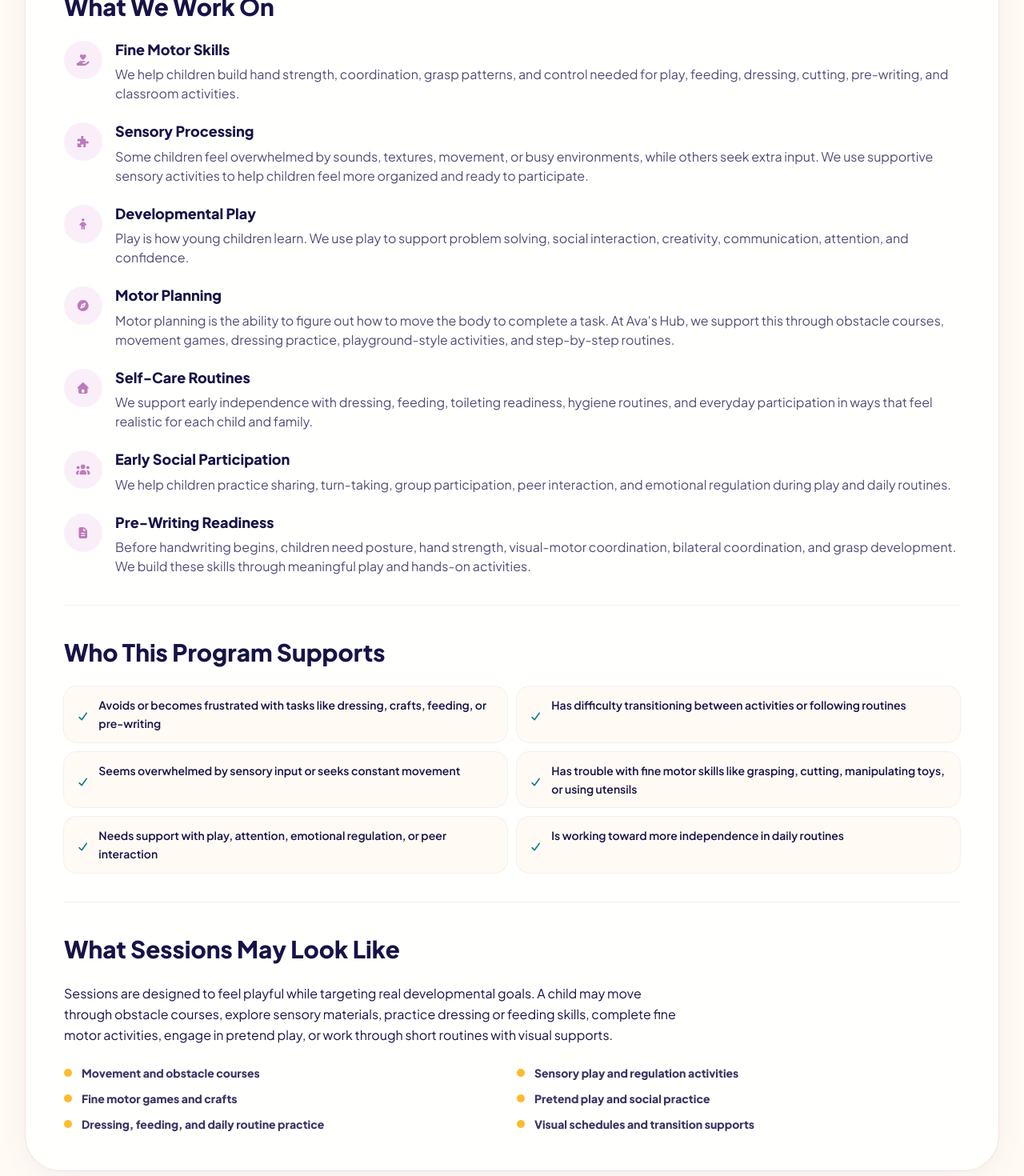
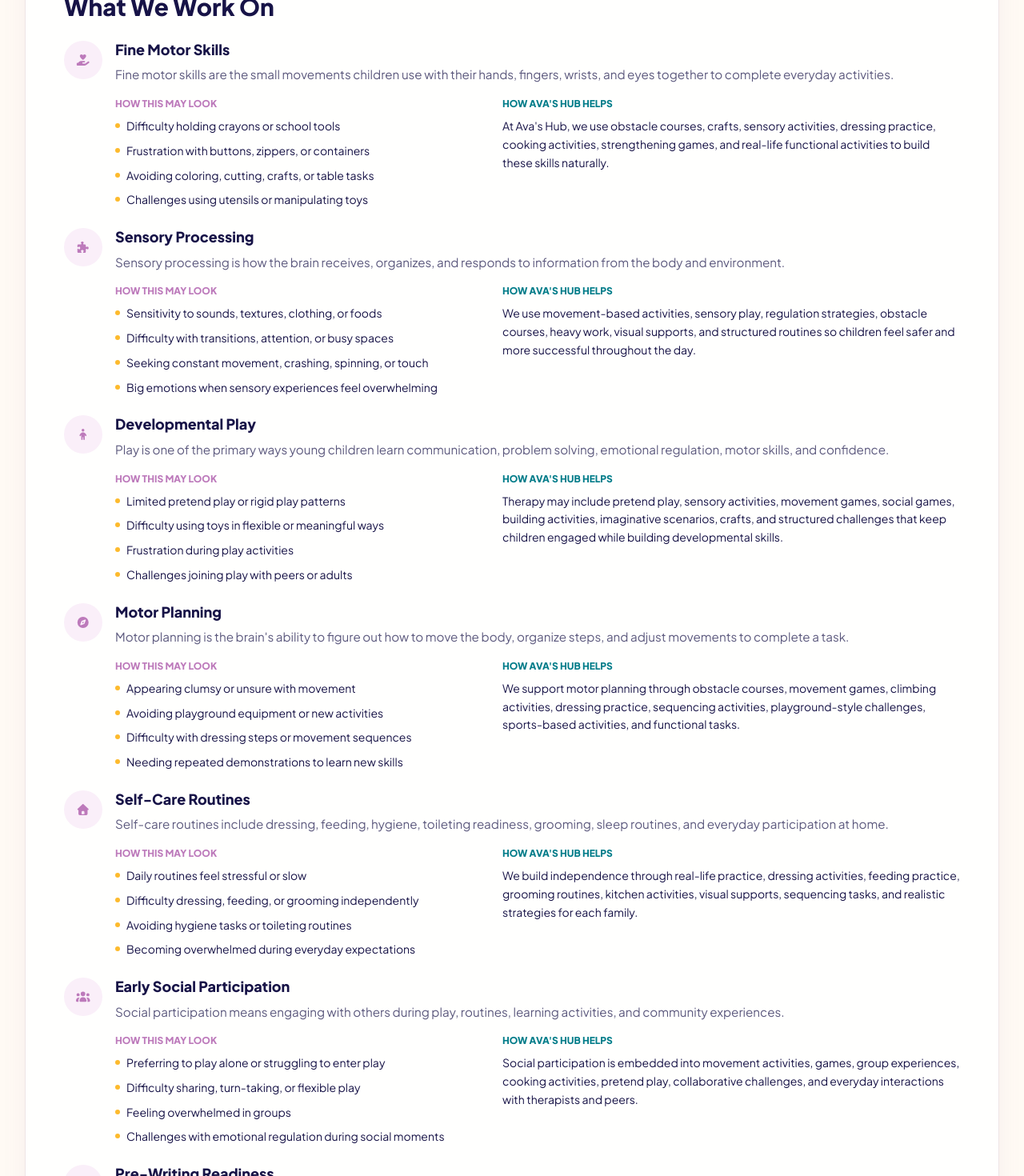
Before and after one commit to tasawur1/AvashubNJ, a Next.js app: page /programs/kids in a window 1280 px wide. Shown: the part 860-2330 px from the top of the page at 80% size. Built offline with nearby package versions, Linux system fonts and the light colour scheme.

Commit message:
Refine Kids program skill details

```diff
--- a/src/app/programs/kids/page.tsx
+++ b/src/app/programs/kids/page.tsx
@@ -19,44 +19,109 @@
 type GuideItem = {
   icon: IconName;
   title: string;
-  text: string;
+  intro: string;
+  signs: string[];
+  helps: string;
 };
 
 const workOnItems: GuideItem[] = [
   {
     icon: "handHeart",
     title: "Fine Motor Skills",
-    text: "We help children build hand strength, coordination, grasp patterns, and control needed for play, feeding, dressing, cutting, pre-writing, and classroom activities.",
+    intro:
+      "Fine motor skills are the small movements children use with their hands, fingers, wrists, and eyes together to complete everyday activities.",
+    signs: [
+      "Difficulty holding crayons or school tools",
+      "Frustration with buttons, zippers, or containers",
+      "Avoiding coloring, cutting, crafts, or table tasks",
+      "Challenges using utensils or manipulating toys",
+    ],
+    helps:
+      "At Ava's Hub, we use obstacle courses, crafts, sensory activities, dressing practice, cooking activities, strengthening games, and real-life functional activities to build these skills naturally.",
   },
   {
     icon: "puzzlePiece",
     title: "Sensory Processing",
-    text: "Some children feel overwhelmed by sounds, textures, movement, or busy environments, while others seek extra input. We use supportive sensory activities to help children feel more organized and ready to participate.",
+    intro:
+      "Sensory processing is how the brain receives, organizes, and responds to information from the body and environment.",
+    signs: [
+      "Sensitivity to sounds, textures, clothing, or foods",
+      "Difficulty with transitions, attention, or busy spaces",
+      "Seeking constant movement, crashing, spinning, or touch",
+      "Big emotions when sensory experiences feel overwhelming",
+    ],
+    helps:
+      "We use movement-based activities, sensory play, regulation strategies, obstacle courses, heavy work, visual supports, and structured routines so children feel safer and more successful throughout the day.",
   },
   {
     icon: "child",
     title: "Developmental Play",
-    text: "Play is how young children learn. We use play to support problem solving, social interaction, creativity, communication, attention, and confidence.",
+    intro:
+      "Play is one of the primary ways young children learn communication, problem solving, emotional regulation, motor skills, and confidence.",
+    signs: [
+      "Limited pretend play or rigid play patterns",
+      "Difficulty using toys in flexible or meaningful ways",
+      "Frustration during play activities",
+      "Challenges joining play with peers or adults",
+    ],
+    helps:
+      "Therapy may include pretend play, sensory activities, movement games, social games, building activities, imaginative scenarios, crafts, and structured challenges that keep children engaged while building developmental skills.",
   },
   {
     icon: "compass",
     title: "Motor Planning",
-    text: "Motor planning is the ability to figure out how to move the body to complete a task. At Ava's Hub, we support this through obstacle courses, movement games, dressing practice, playground-style activities, and step-by-step routines.",
+    intro:
+      "Motor planning is the brain's ability to figure out how to move the body, organize steps, and adjust movements to complete a task.",
+    signs: [
+      "Appearing clumsy or unsure with movement",
+      "Avoiding playground equipment or new activities",
+      "Difficulty with dressing steps or movement sequences",
+      "Needing repeated demonstrations to learn new skills",
+    ],
+    helps:
+      "We support motor planning through obstacle courses, movement games, climbing activities, dressing practice, sequencing activities, playground-style challenges, sports-based activities, and functional tasks.",
   },
   {
     icon: "home",
     title: "Self-Care Routines",
-    text: "We support early independence with dressing, feeding, toileting readiness, hygiene routines, and everyday participation in ways that feel realistic for each child and family.",
+    intro:
+      "Self-care routines include dressing, feeding, hygiene, toileting readiness, grooming, sleep routines, and everyday participation at home.",
+    signs: [
+      "Daily routines feel stressful or slow",
+      "Difficulty dressing, feeding, or grooming independently",
+      "Avoiding hygiene tasks or toileting routines",
+      "Becoming overwhelmed during everyday expectations",
+    ],
+    helps:
+      "We build independence through real-life practice, dressing activities, feeding practice, grooming routines, kitchen activities, visual supports, sequencing tasks, and realistic strategies for each family.",
   },
   {
     icon: "community",
     title: "Early Social Participation",
-    text: "We help children practice sharing, turn-taking, group participation, peer interaction, and emotional regulation during play and daily routines.",
+    intro:
+      "Social participation means engaging with others during play, routines, learning activities, and community experiences.",
+    signs: [
+      "Preferring to play alone or struggling to enter play",
+      "Difficulty sharing, turn-taking, or flexible play",
+      "Feeling overwhelmed in groups",
+      "Challenges with emotional regulation during social moments",
+    ],
+    helps:
+      "Social participation is embedded into movement activities, games, group experiences, cooking activities, pretend play, collaborative challenges, and everyday interactions with therapists and peers.",
   },
   {
     icon: "resources",
     title: "Pre-Writing Readiness",
-    text: "Before handwriting begins, children need posture, hand strength, visual-motor coordination, bilateral coordination, and grasp development. We build these skills through meaningful play and hands-on activities.",
+    intro:
+      "Before handwriting begins, children need posture, shoulder stability, bilateral coordination, visual-motor integration, grasp development, attention, and hand strength.",
+    signs: [
+      "Avoiding coloring or table activities",
+      "Tiring quickly during early school tasks",
+      "Using awkward grasp patterns",
+      "Feeling frustrated with pre-writing or fine motor activities",
+    ],
+    helps:
+      "We build these foundations through movement, climbing activities, crafts, sensory play, obstacle courses, fine motor games, strengthening activities, and playful hands-on experiences.",
   },
 ];
 
@@ -126,9 +191,35 @@
         <h3 className="text-lg font-extrabold leading-tight text-brand-navy">
           {item.title}
         </h3>
-        <p className="mt-2 text-sm leading-relaxed text-brand-navy/75 lg:text-base">
-          {item.text}
+        <p className="mt-2 text-sm leading-relaxed text-brand-navy/70 lg:text-[0.95rem]">
+          {item.intro}
         </p>
+        <div className="mt-4 grid gap-4 lg:grid-cols-[0.9fr_1.1fr]">
+          <div>
+            <p className="text-xs font-extrabold uppercase tracking-normal text-brand-purple-bright">
+              How this may look
+            </p>
+            <ul className="mt-2 space-y-2">
+              {item.signs.map((sign) => (
+                <li
+                  key={sign}
+                  className="flex gap-2 text-sm leading-relaxed text-brand-navy/72"
+                >
+                  <span className="mt-2 h-1.5 w-1.5 shrink-0 rounded-full bg-brand-gold" />
+                  <span>{sign}</span>
+                </li>
+              ))}
+            </ul>
+          </div>
+          <div>
+            <p className="text-xs font-extrabold uppercase tracking-normal text-brand-teal">
+              How Ava&apos;s Hub Helps
+            </p>
+            <p className="mt-2 text-sm leading-relaxed text-brand-navy/68">
+              {item.helps}
+            </p>
+          </div>
+        </div>
       </div>
     </div>
   );
```
